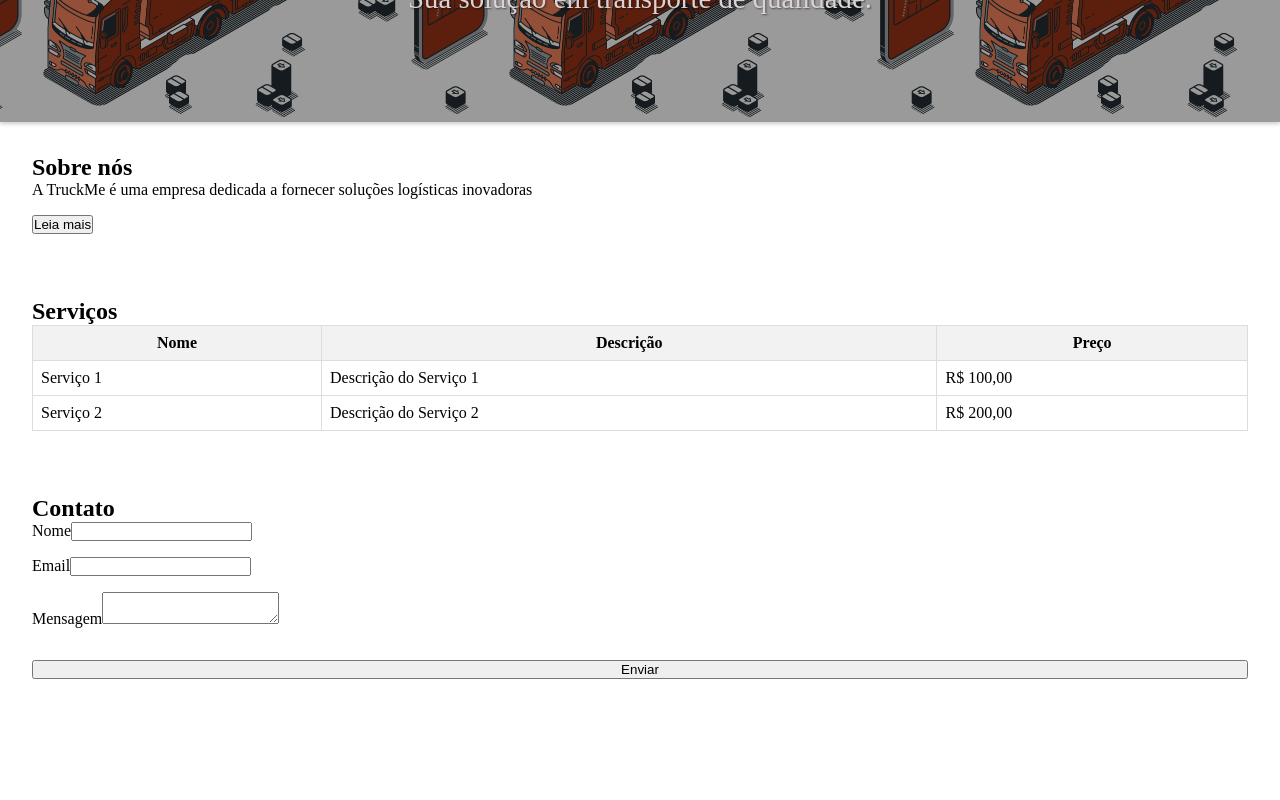
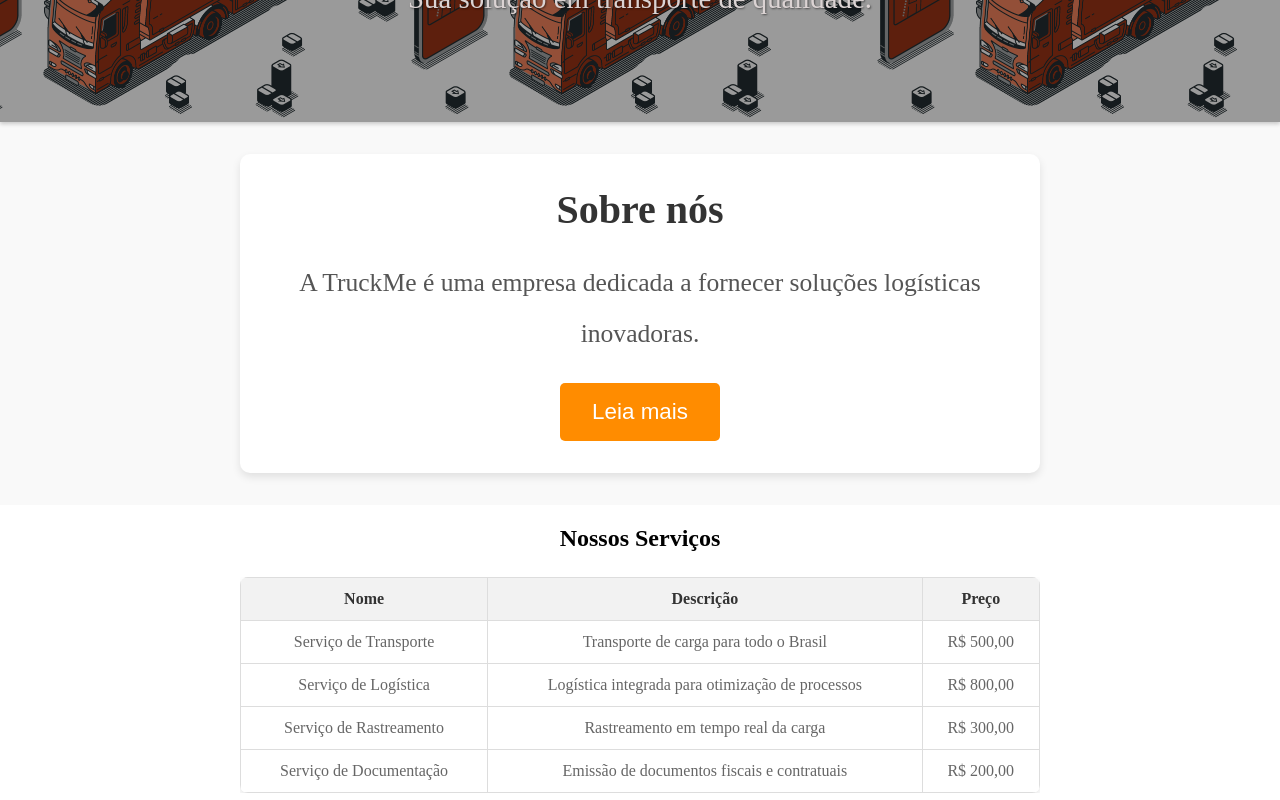
Before and after one commit to ebagabee/Challenge-Truckme, a Vue app: page / in a window 1280 px wide. Shown: the part 260-1060 px from the top of the page. Before the commit the page ends 971 px from the top, so only its background shows below. Built offline with nearby package versions, Linux system fonts and the light colour scheme.

Commit message:
Tabela de preços finalizada

```diff
--- a/src/components/AboutComponent.vue
+++ b/src/components/AboutComponent.vue
@@ -1,11 +1,56 @@
 <template>
-    <section>
+  <section class="about">
+    <div class="about-content">
       <h2>Sobre nós</h2>
       <p>
-        A TruckMe é uma empresa dedicada a fornecer soluções logísticas inovadoras
-        <span v-if="showMore"> Mais informações sobre a empresa...</span>
+        A TruckMe é uma empresa dedicada a fornecer soluções logísticas inovadoras.
+        <span :class="{ 'more-info': true, 'show': showMore }">
+          Embarcadores, nós fazemos frete! Através da nossa Plataforma Web, garantimos serviço com todos os requisitos e
+          obrigações da transportadora tradicional.
+          <br><br>
+          <strong>Nossos diferenciais:</strong>
+          <ul>
+            <li>Segurança da carga</li>
+            <li>Compliance em negociações</li>
+            <li>Contratos de Frete</li>
+            <li>Custos Competitivos</li>
+            <li>Performance</li>
+            <li>Documentos Fiscais</li>
+            <li>Monitoramento</li>
+            <li>Entrega pelo App</li>
+          </ul>
+          <br>
+          <strong>Vantagens:</strong>
+          <ul>
+            <li>Sem custos de implantação</li>
+            <li>Paga pelo uso, conforme demanda</li>
+            <li>Negociação direta com o transportador</li>
+            <li>Sem adição de taxas ou mensalidades</li>
+            <li>Sem contratos de fidelidade</li>
+            <li>Economia de 10 a 15% na contratação de frete!</li>
+          </ul>
+          <blockquote>
+            “Solução altamente intuitiva, ambiente amigável, que permite a fácil
+            interação do usuário. Além da efetiva
+            capacidade de reduzir custos no transporte, pelo fato de simplificar a atividades do frete”
+            <br><br>
+            <cite>Pedro Silva, Analista de Transportes</cite>
+          </blockquote>
+          <br>
+          <strong>Como Usar:</strong>
+          <ol>
+            <li>Publicação da Oferta de Frete</li>
+            <li>Negociação de Valores do Frete (2 rodadas)</li>
+            <li>Aprovação do Transportador</li>
+            <li>Autorização da Ordem de Coleta</li>
+            <li>Pagamento do Frete</li>
+            <li>Emissão de Documentos Fiscais (CT-e e MDF-e)</li>
+            <li>Confirmação de Entrega</li>
+          </ol>
+        </span>
       </p>
-      <button @click="toggleShowMore">Leia mais</button>
+      <button @click="toggleShowMore" class="read-more">{{ showMore ? 'Mostrar menos' : 'Leia mais' }}</button>
+    </div>
   </section>
 </template>
 
@@ -19,11 +64,70 @@
 }
 </script>
 
-  <style>
-  section {
+<style scoped>
+.about {
   padding: 2rem;
+  background-color: #f9f9f9;
+  text-align: center;
 }
-  button {
-    margin-top: 1rem;
+
+.about-content {
+  max-width: 800px;
+  margin: 0 auto;
+  padding: 2rem;
+  border-radius: 10px;
+  box-shadow: 0 4px 8px rgba(0, 0, 0, 0.1);
+  background-color: #ffffff;
+}
+
+.about h2 {
+  font-size: 2.5rem;
+  margin-bottom: 1.5rem;
+  color: #333;
+}
+
+.about p {
+  font-size: 1.6rem;
+  line-height: 2;
+  color: #555;
+}
+
+.more-info {
+  display: none;
+  transition: max-height 0.5s ease-out;
+  overflow: hidden;
+  max-height: 0;
+}
+
+.more-info.show {
+  display: block;
+  max-height: 1000px;
+}
+
+.about ul,
+.about ol {
+  text-align: left;
+  margin-left: 2rem;
+}
+
+.about ul li,
+.about ol li {
+  margin-bottom: 0.5rem;
+}
+
+.read-more {
+  background-color: #ff8c00;
+  color: #ffffff;
+  border: none;
+  padding: 1rem 2rem;
+  font-size: 1.4rem;
+  cursor: pointer;
+  margin-top: 1.5rem;
+  border-radius: 5px;
+  transition: background-color 0.3s ease-in-out, color 0.3s ease-in-out;
+}
+
+.read-more:hover {
+  background-color: #f68d00;
 }
 </style>
--- a/src/components/HeaderComponent.vue
+++ b/src/components/HeaderComponent.vue
@@ -2,6 +2,9 @@
   <header class="header">
     <div class="container">
       <img src="@/assets/logo.png" alt="TruckMe Logo" class="logo" />
+      <button class="menu-toggle" @click="toggleMenu">
+        <span class="hamburger" :class="{ open: isMenuOpen }"></span>
+      </button>
       <nav class="navigation" :class="{ open: isMenuOpen }">
         <ul>
           <li><a href="#">Home</a></li>
@@ -9,10 +12,10 @@
           <li><a href="#">Serviços</a></li>
           <li><a href="#">Contato</a></li>
         </ul>
+        <button class="close-menu" @click="toggleMenu">
+          <span class="close-icon">&times;</span>
+        </button>
       </nav>
-        <button class="menu-toggle" @click="toggleMenu">
-          <span class="hamburger"></span>
-        </button>
     </div>
   </header>
 </template>
@@ -26,6 +29,7 @@
   isMenuOpen.value = !isMenuOpen.value;
 }
 
+// Fechar o menu quando clicar fora dele
 window.addEventListener('click', (event) => {
   if (!event.target.closest('.header')) {
     isMenuOpen.value = false;
@@ -38,6 +42,10 @@
   background-color: white;
   padding: 1rem;
   box-shadow: 0 2px 4px rgba(0, 0, 0, 0.1);
+  position: relative;
+  /* Adicionando position relative */
+  z-index: 1000;
+  /* Ajustando z-index */
 }
 
 .container {
@@ -90,10 +98,6 @@
   bottom: -8px;
 }
 
-  .menu-toggle:hover .hamburger {
-    background-color: orange;
-  }
-
 .menu-toggle.open .hamburger {
   background-color: transparent;
 }
@@ -109,6 +113,8 @@
 .navigation {
   display: flex;
   align-items: center;
+  position: relative;
+  z-index: 999;
 }
 
 .navigation ul {
@@ -128,6 +134,22 @@
   color: orange;
 }
 
+.close-menu {
+  display: none;
+  background: none;
+  border: none;
+  cursor: pointer;
+  padding: 0;
+  position: absolute;
+  top: 1rem;
+  right: 1rem;
+}
+
+.close-icon {
+  font-size: 2rem;
+  color: #333;
+}
+
 @media (max-width: 768px) {
   .menu-toggle {
     display: block;
@@ -137,7 +159,7 @@
     position: fixed;
     top: 0;
     left: 0;
-      width: 100%;
+    width: 50%;
     height: 100vh;
     background-color: white;
     flex-direction: column;
@@ -145,6 +167,8 @@
     align-items: center;
     transform: translateX(-100%);
     transition: transform 0.3s ease-in-out;
+    z-index: 998;
+
   }
 
   .navigation.open {
@@ -159,5 +183,16 @@
   .navigation a {
     font-size: 1.5rem;
   }
+
+  .menu-toggle.open+.navigation {
+    display: flex;
+    flex-direction: column;
+    align-items: flex-end;
+    padding-right: 1rem;
+  }
+
+  .menu-toggle.open+.navigation .close-menu {
+    display: block;
+  }
 }
 </style>
--- a/src/components/ServicesTableComponent.vue
+++ b/src/components/ServicesTableComponent.vue
@@ -1,6 +1,7 @@
 <template>
-    <section>
-      <h2>Serviços</h2>
+  <section class="services">
+    <h2>Nossos Serviços</h2>
+    <div class="table-container">
       <table>
         <thead>
           <tr>
@@ -11,33 +12,75 @@
         </thead>
         <tbody>
           <tr>
-            <td>Serviço 1</td>
-            <td>Descrição do Serviço 1</td>
-            <td>R$ 100,00</td>
+            <td>Serviço de Transporte</td>
+            <td>Transporte de carga para todo o Brasil</td>
+            <td>R$ 500,00</td>
           </tr>
           <tr>
-            <td>Serviço 2</td>
-            <td>Descrição do Serviço 2</td>
+            <td>Serviço de Logística</td>
+            <td>Logística integrada para otimização de processos</td>
+            <td>R$ 800,00</td>
+          </tr>
+          <tr>
+            <td>Serviço de Rastreamento</td>
+            <td>Rastreamento em tempo real da carga</td>
+            <td>R$ 300,00</td>
+          </tr>
+          <tr>
+            <td>Serviço de Documentação</td>
+            <td>Emissão de documentos fiscais e contratuais</td>
             <td>R$ 200,00</td>
           </tr>
         </tbody>
       </table>
+    </div>
   </section>
 </template>
 
-  <script setup lang="ts">
-  </script>
+<style scoped>
+.services {
+  padding: 1.2rem;
+  text-align: center;
+}
 
-  <style>
+.table-container {
+  max-width: 800px;
+  margin: 25px auto;
+  overflow-x: auto;
+}
+
 table {
   width: 100%;
   border-collapse: collapse;
+  box-shadow: 0 4px 8px rgba(0, 0, 0, 0.1);
+  border-radius: 8px;
+  overflow: hidden;
 }
-  th, td {
+
+th,
+td {
   border: 1px solid #ddd;
-    padding: 8px;
+  padding: 12px;
 }
+
 th {
   background-color: #f2f2f2;
+  font-weight: bold;
+  color: #333;
+}
+
+td {
+  background-color: #fff;
+  color: #666;
+}
+
+tr:nth-child(even) {
+  background-color: #f9f9f9;
+}
+
+@media (max-width: 768px) {
+  .table-container {
+    overflow-x: auto;
+  }
 }
 </style>
```
Lines whose indentation alone changed are shown as unchanged.
